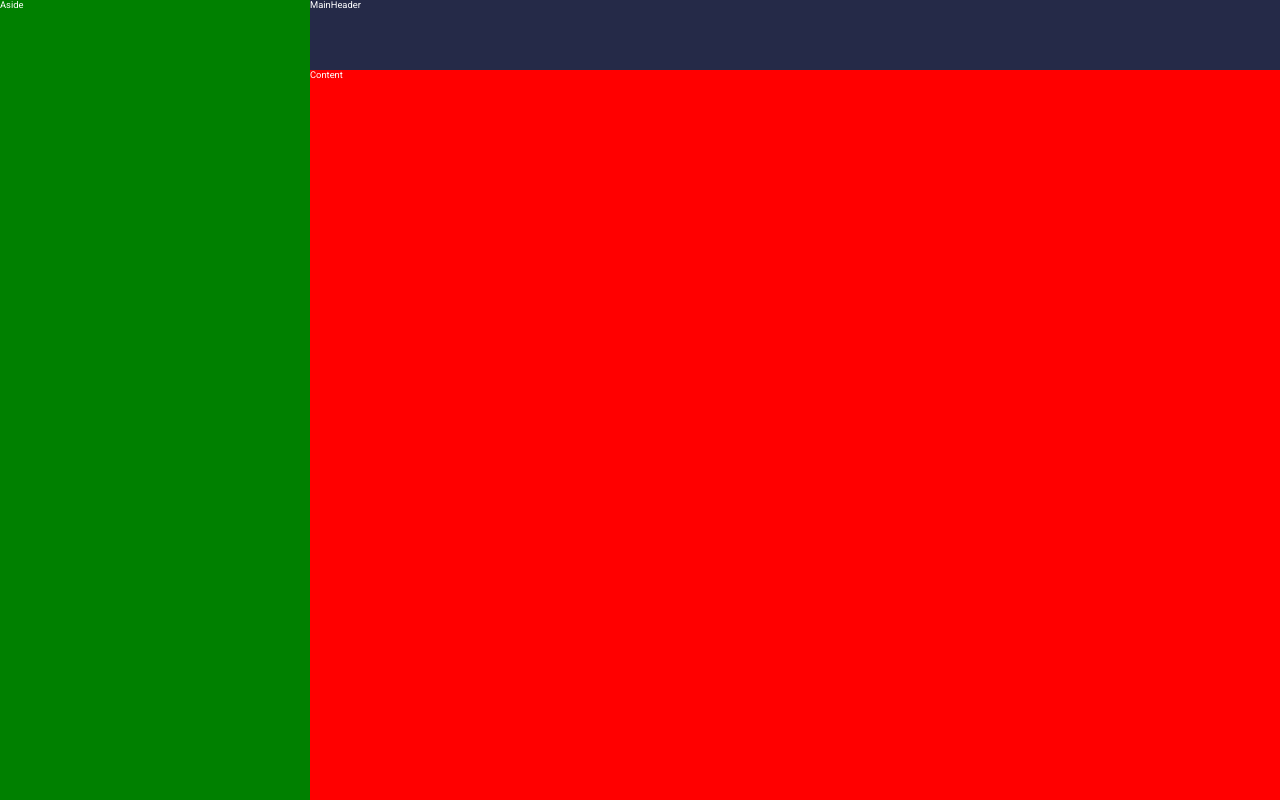
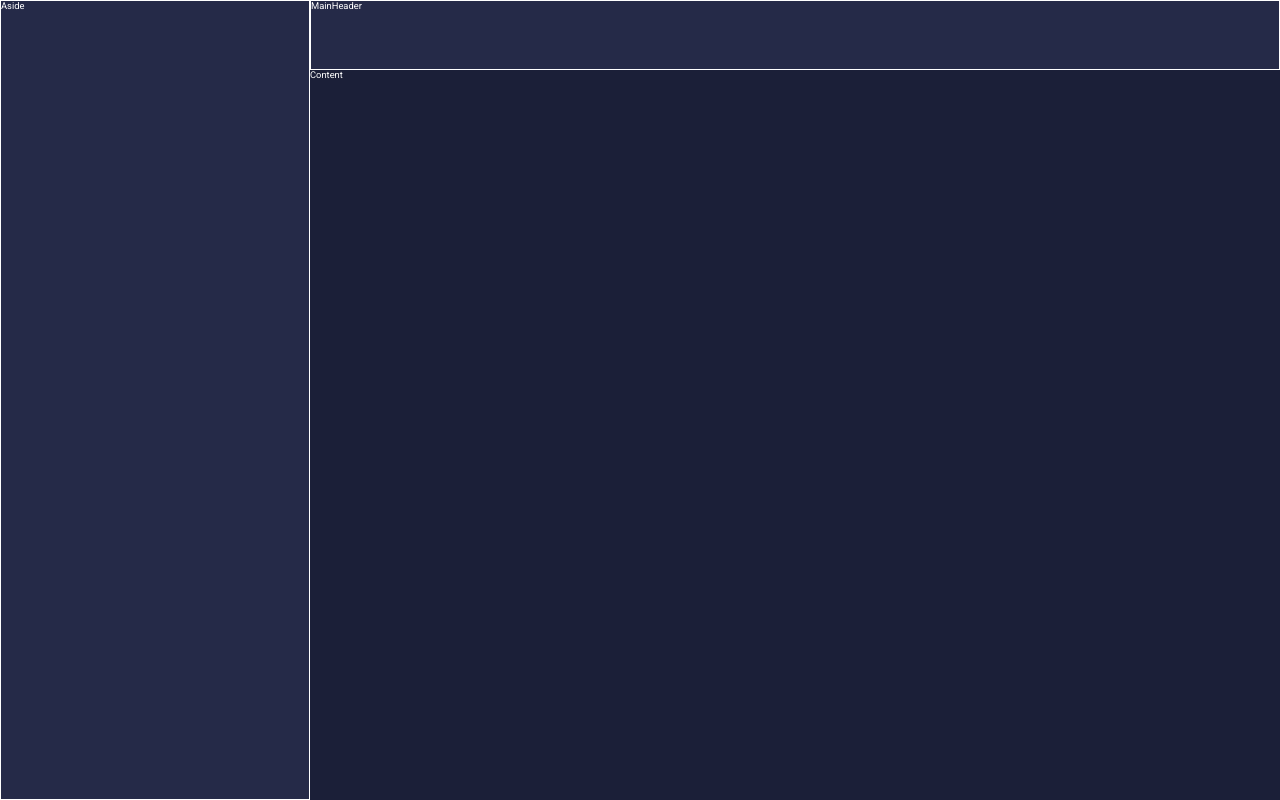
Before and after one commit to romulorosafullstack/2025-react-ts-carteira-digital, a React (Vite) app: page / in a window 1280 px wide. Built offline with nearby package versions, Linux system fonts and the light colour scheme.

Commit message:
MainHeader aside e content styles props passando cores do tema

```diff
--- a/src/components/Aside/styles.ts
+++ b/src/components/Aside/styles.ts
@@ -2,5 +2,7 @@ import styled from "styled-components";
 
 export const Container = styled.section`
   grid-area: AS;
-  background-color: green
+  background-color: ${props => props.theme.colors.secondary};
+  color: ${props => props.theme.colors.text};
+  border: 0.1rem solid ${props => props.theme.colors.white};
 `;
--- a/src/components/Content/styles.ts
+++ b/src/components/Content/styles.ts
@@ -2,5 +2,5 @@ import styled from "styled-components";
 
 export const Container = styled.section`
   grid-area: CT;
-  background-color: red;
+  background-color: ${props => props.theme.colors.primary};
 `;
--- a/src/components/MainHeader/styles.ts
+++ b/src/components/MainHeader/styles.ts
@@ -4,4 +4,5 @@ export const Container = styled.section`
   grid-area: MH;
   background-color: ${props => props.theme.colors.secondary};
   color: ${props => props.theme.colors.text};
+  border: 0.1rem solid ${props => props.theme.colors.white};
 `;
```
